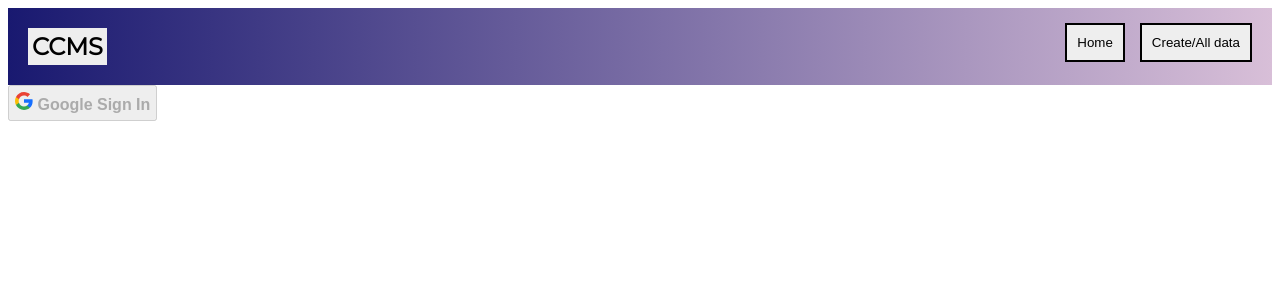
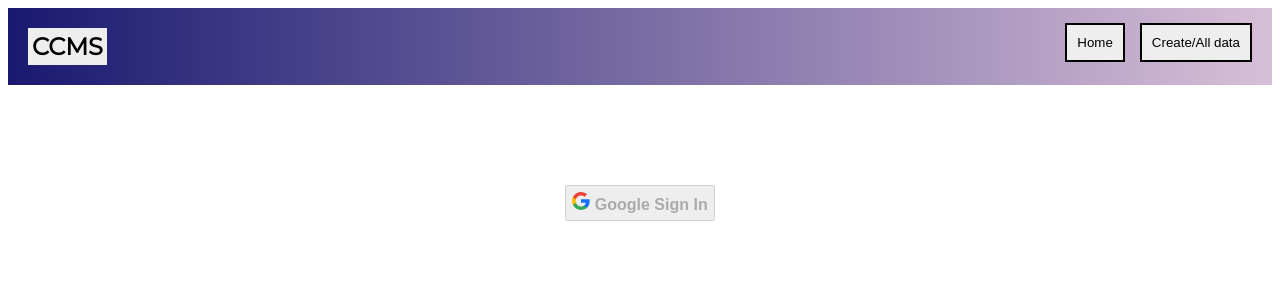
Before and after one commit to AnshSharmaa/CCMS, a React (Create React App) app in the folder client/: page /login in a window 1280 px wide. Shown: the top 300 px of the page. Built offline with nearby package versions, Linux system fonts and the light colour scheme.

Commit message:
Auth button update

```diff
--- a/client/src/Components/Auth/Auth.css
+++ b/client/src/Components/Auth/Auth.css
@@ -1,3 +1,9 @@
+.GoogleButton{
+    display: flex;
+    justify-content: center;
+
+    margin-top: 100px;
+}
 .Glogin{
     padding: 5px;
     font-size: 1em;
--- a/client/src/Components/Auth/Auth.js
+++ b/client/src/Components/Auth/Auth.js
@@ -40,7 +40,7 @@ const Auth = () => {
   }
 
   return (
-    <div className="main">
+    <div className="GoogleButton">
       {!user && (
         <GoogleLogin
           clientId="65050724318-9ost9pd74pn6lcvp7nnm21f6c1lcedd6.apps.googleusercontent.com"
```
